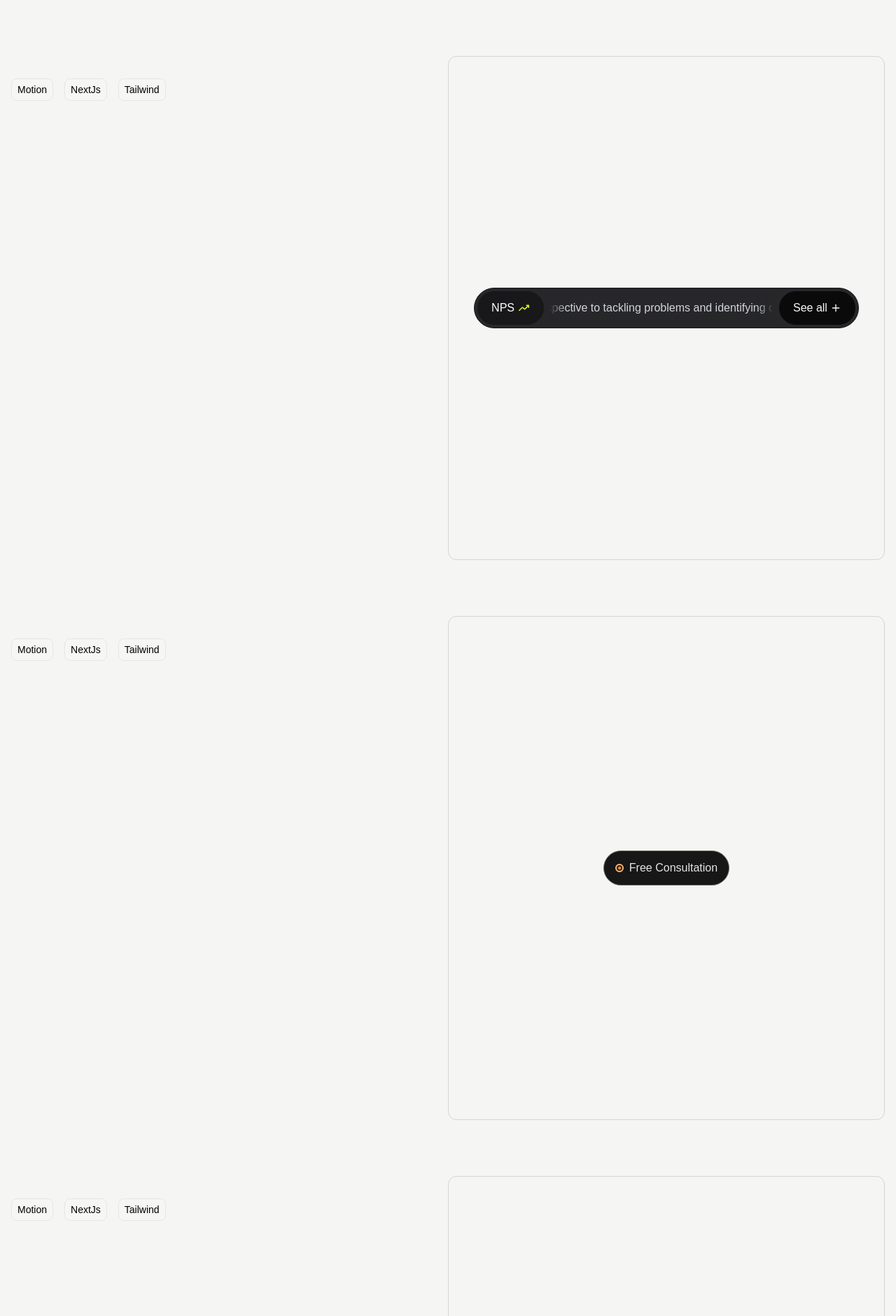
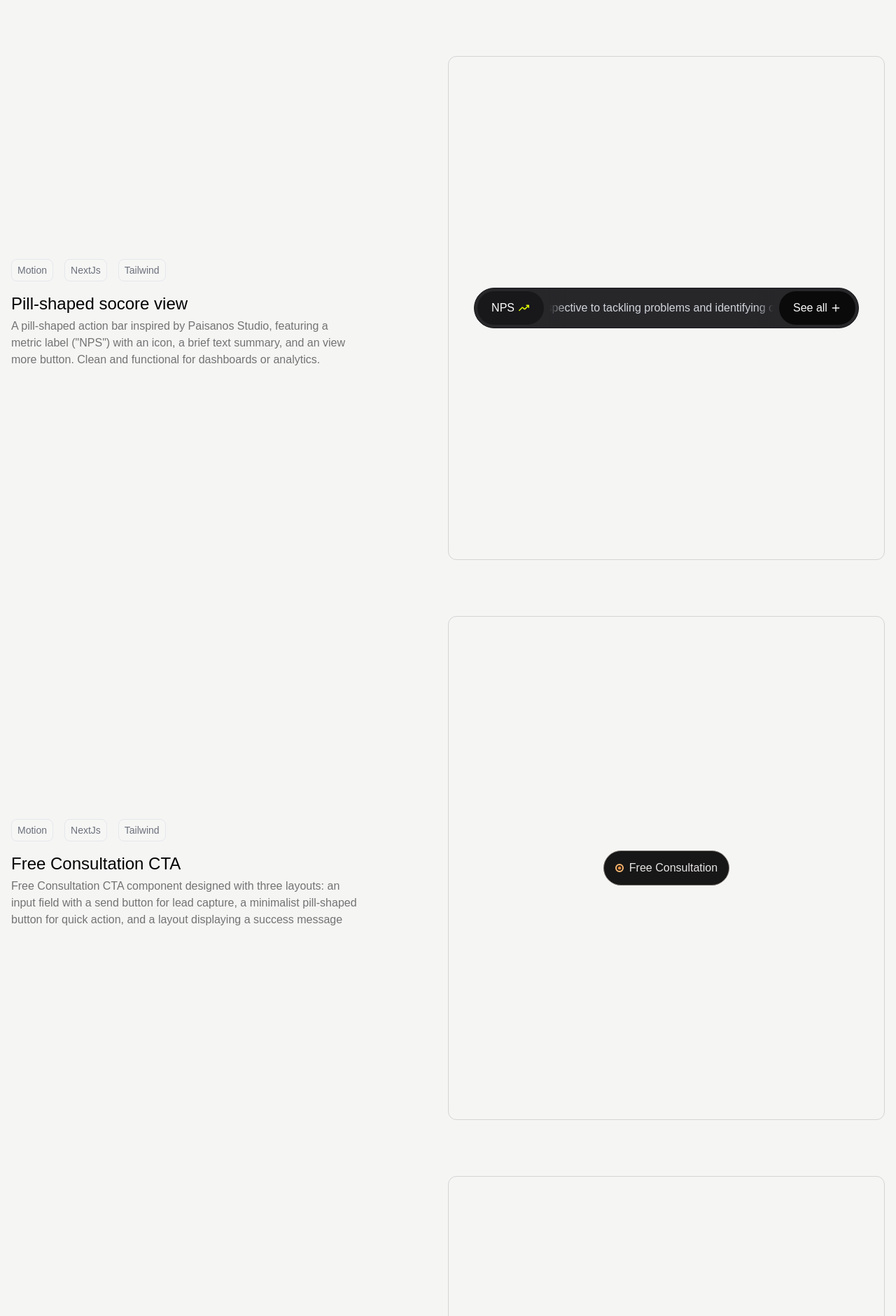
Before and after one commit to hatchcloud/uilab, a Next.js app: page / in a window 1280 px wide. Shown: the part 760-2640 px from the top of the page at 70% size. Built offline with nearby package versions, Linux system fonts and the light colour scheme.

Commit message:
component descriptions

```diff
--- a/app/components/CardImage.jsx
+++ b/app/components/CardImage.jsx
@@ -32,7 +32,7 @@ const CardImage = () => {
     onMouseEnter={() => setHovered(true)}
     onMouseLeave={() => setHovered(false)}
     >
-      <Image src={Placeholder} fill alt='image-card' className='z-0' />
+      <Image src={Placeholder} fill alt='image-card' className='z-0' placeholder='blur' />
       <AnimatePresence>
         {isHovered ? (<TitleExpanded /> ) : (<Title />) }
       </AnimatePresence>
--- a/app/components/ProjectReview.jsx
+++ b/app/components/ProjectReview.jsx
@@ -0,0 +1,26 @@
+
+
+import React from 'react'
+
+const ProjectReview = ({ title, description}) => {
+  return (
+    <div className='flex flex-col justify-start pointer-events-none items-start w-full lg:w-1/2'>
+
+      <div className="w-full text-slate-900/60 lg:w-1/2  lg:min-h-[90%] flex justify-start gap-4 pt-8 lg:pt-8 lg: pb-2 lg:pb-4">
+        <span className="flex gap-2 items-center top-2 left-2 bg-neutral-100/25 border border-neubg-neutral-50 text-neubg-neutral-600 text-sm font-medium p-2 rounded-lg leading-none h-fit">
+              Motion
+        </span>
+        <span className="flex gap-2 items-center top-2 left-2 bg-neutral-100/25 border border-neubg-neutral-50 text-neubg-neutral-600 text-sm font-medium p-2 rounded-lg leading-none h-fit">
+              NextJs
+        </span>
+        <span className="flex gap-2 items-center top-2 left-2 bg-neutral-100/25 border border-neubg-neutral-50 text-neubg-neutral-600 text-sm font-medium p-2 rounded-lg leading-none h-fit">
+              Tailwind
+        </span>
+</div>
+        <h2 className='text-2xl mb-1'> {title} </h2>
+        <p className='text-neutral-500 w-full lg:w-4/5 pb-4'> {description} </p>
+    </div>
+  )
+}
+
+export default ProjectReview
--- a/app/page.js
+++ b/app/page.js
@@ -3,41 +3,22 @@ import Card from "./components/Card";
 import CardImage from "./components/CardImage";
 import ContactNav from "./components/ContactNav";
 import ScoreBanner from "./components/ScoreBanner";
+import ProjectReview from "./components/ProjectReview";
 
 export default function Home() {
   return (
     <>
       {/* Card Image */}
       <div className=" w-full h-screen flex flex-col lg:flex-row justify-center lg:justify-end items-center px-4 max-w-[1600px]">
-        <div className="w-full lg:w-1/2  lg:min-h-[90%] flex justify-start gap-4 py-2 lg:py-8">
-        <span className="flex gap-2 items-center top-2 left-2 bg-neutral-100/25 border border-neubg-neutral-50 text-neubg-neutral-600 text-sm font-medium p-2 rounded-lg leading-none h-fit">
-              Motion
-        </span>
-        <span className="flex gap-2 items-center top-2 left-2 bg-neutral-100/25 border border-neubg-neutral-50 text-neubg-neutral-600 text-sm font-medium p-2 rounded-lg leading-none h-fit">
-              NextJs
-        </span>
-        <span className="flex gap-2 items-center top-2 left-2 bg-neutral-100/25 border border-neubg-neutral-50 text-neubg-neutral-600 text-sm font-medium p-2 rounded-lg leading-none h-fit">
-              Tailwind
-        </span>
-        </div>
+      <ProjectReview title={'Card Location'} description={'On hover, it reveals a description, enhancing interactivity and providing additional context while maintaining a clean and minimalist design.'} />
         <div className="w-full lg:w-1/2 border min-h-[600px] max-h-[90%]  h-full rounded-xl border-neutral-300 p-2 lg:p-8 flex justify-center items-center">
         <CardImage />
         </div>
       </div>
 
-      {/* Contact Section */}
+      {/* score  */}
          <div className=" w-full h-screen flex flex-col lg:flex-row justify-center lg:justify-end items-center px-4 max-w-[1600px]">
-        <div className="w-full lg:w-1/2  lg:min-h-[90%] flex justify-start gap-4 py-2 lg:py-8">
-        <span className="flex gap-2 items-center top-2 left-2 bg-neutral-100/25 border border-neubg-neutral-50 text-neubg-neutral-600 text-sm font-medium p-2 rounded-lg leading-none h-fit">
-              Motion
-        </span>
-        <span className="flex gap-2 items-center top-2 left-2 bg-neutral-100/25 border border-neubg-neutral-50 text-neubg-neutral-600 text-sm font-medium p-2 rounded-lg leading-none h-fit">
-              NextJs
-        </span>
-        <span className="flex gap-2 items-center top-2 left-2 bg-neutral-100/25 border border-neubg-neutral-50 text-neubg-neutral-600 text-sm font-medium p-2 rounded-lg leading-none h-fit">
-              Tailwind
-        </span>
-        </div>
+         <ProjectReview title={'Pill-shaped socore view'} description={'A pill-shaped action bar inspired by Paisanos Studio, featuring a metric label ("NPS") with an icon, a brief text summary, and an view more button. Clean and functional for dashboards or analytics.'} />
         <div className="w-full lg:w-1/2 border min-h-[600px] max-h-[90%]  h-full rounded-xl border-neutral-300 p-2 lg:p-8 flex justify-center items-center">
         <ScoreBanner />
         </div>
@@ -45,39 +26,18 @@ export default function Home() {
 
       {/* Contact Section */}
       <div className=" w-full h-screen flex flex-col lg:flex-row justify-center lg:justify-end items-center px-4 max-w-[1600px]">
-        <div className="w-full lg:w-1/2  lg:min-h-[90%] flex justify-start gap-4 py-2 lg:py-8">
-        <span className="flex gap-2 items-center top-2 left-2 bg-neutral-100/25 border border-neubg-neutral-50 text-neubg-neutral-600 text-sm font-medium p-2 rounded-lg leading-none h-fit">
-              Motion
-        </span>
-        <span className="flex gap-2 items-center top-2 left-2 bg-neutral-100/25 border border-neubg-neutral-50 text-neubg-neutral-600 text-sm font-medium p-2 rounded-lg leading-none h-fit">
-              NextJs
-        </span>
-        <span className="flex gap-2 items-center top-2 left-2 bg-neutral-100/25 border border-neubg-neutral-50 text-neubg-neutral-600 text-sm font-medium p-2 rounded-lg leading-none h-fit">
-              Tailwind
-        </span>
-        </div>
+        <ProjectReview title={'Free Consultation CTA'} description={'Free Consultation CTA component designed with three layouts: an input field with a send button for lead capture, a minimalist pill-shaped button for quick action, and a layout displaying a success message'} />
         <div className="w-full lg:w-1/2 border min-h-[600px] max-h-[90%]  h-full rounded-xl border-neutral-300 p-2 lg:p-8 flex justify-center items-center">
         <ContactNav />
         </div>
       </div>
       {/* Card Section */}
       <div className=" w-full h-screen flex flex-col lg:flex-row justify-center lg:justify-end items-center px-4 max-w-[1600px]">
-        <div className="w-full lg:w-1/2 lg:min-h-[90%] flex justify-start gap-4 py-2 lg:py-8">
-        <span className="flex gap-2 items-center top-2 left-2 bg-neutral-100/25 border border-neubg-neutral-50 text-neubg-neutral-600 text-sm font-medium p-2 rounded-lg leading-none h-fit">
-              Motion
-        </span>
-        <span className="flex gap-2 items-center top-2 left-2 bg-neutral-100/25 border border-neubg-neutral-50 text-neubg-neutral-600 text-sm font-medium p-2 rounded-lg leading-none h-fit">
-              NextJs
-        </span>
-        <span className="flex gap-2 items-center top-2 left-2 bg-neutral-100/25 border border-neubg-neutral-50 text-neubg-neutral-600 text-sm font-medium p-2 rounded-lg leading-none h-fit">
-              Tailwind
-        </span>
-        </div>
+        <ProjectReview title={'Expanded card'} description={'A storytelling card inspired by Memorisely, designed with an interactive layout that expands on click. The collapsed version shows a clean preview with the course title, duration, and format. Upon expansion, additional details such as a description and highlights are revealed, creating an engaging and functional user experience.'} />
         <div className="w-full lg:w-1/2 border min-h-[600px] max-h-[90%]  h-full rounded-xl border-neutral-300 p-2 lg:p-8 flex justify-center items-center">
         <Card />
         </div>
       </div>
     </>
-
   );
 }
```
